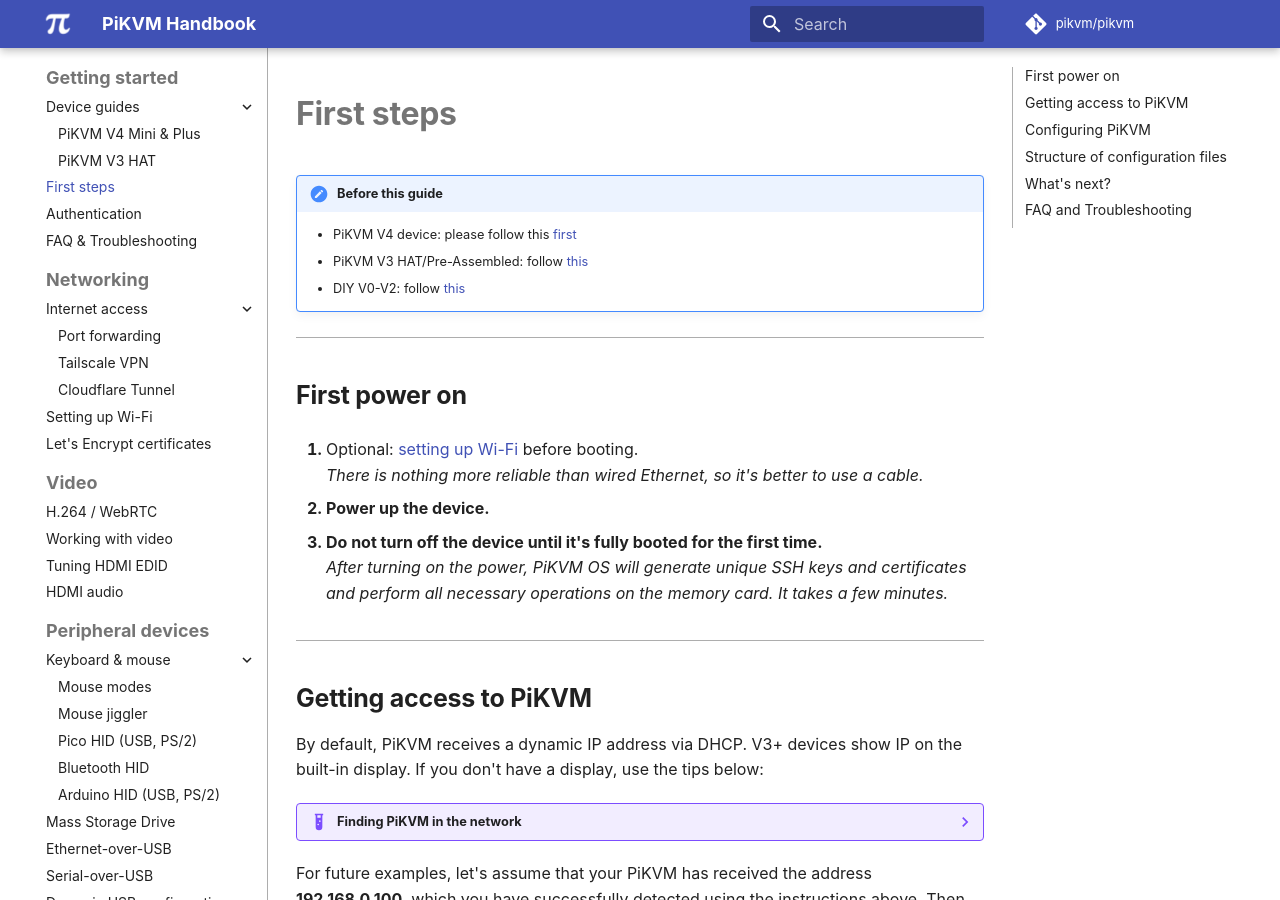
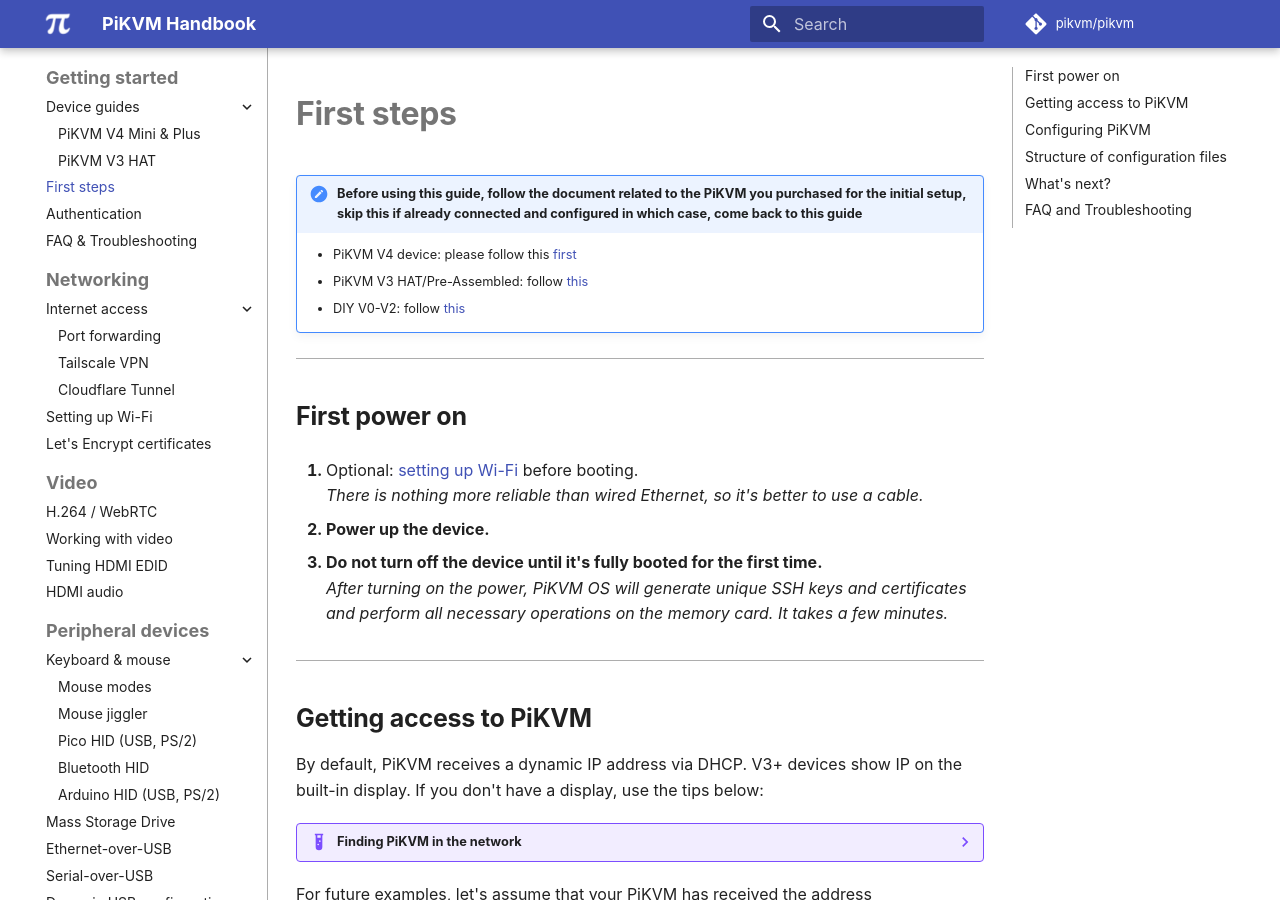
Before and after one commit to pikvm/pikvm, an MkDocs documentation site: the page built from docs/first_steps.md, in a window 1280 px wide and 900 px high. Built offline with MkDocs 1.6.1 and Material for MkDocs 9.7.7, drawn with Linux system fonts in a browser that asks for light colours; some web fonts are replaced; comment, search, counter and statistics services are not loaded.

Commit message:
Update first_steps.md
Added verbiage for clarity

```diff
--- a/docs/first_steps.md
+++ b/docs/first_steps.md
@@ -1,6 +1,6 @@
 # First steps
 
-!!! note "Before this guide"
+!!! note "Before using this guide, follow the document related to the PiKVM you purchased for the initial setup, skip this if already connected and configured in which case, come back to this guide"
 
     * PiKVM V4 device: please follow this [first](v4.md)
     * PiKVM V3 HAT/Pre-Assembled: follow [this](v3.md)
```
